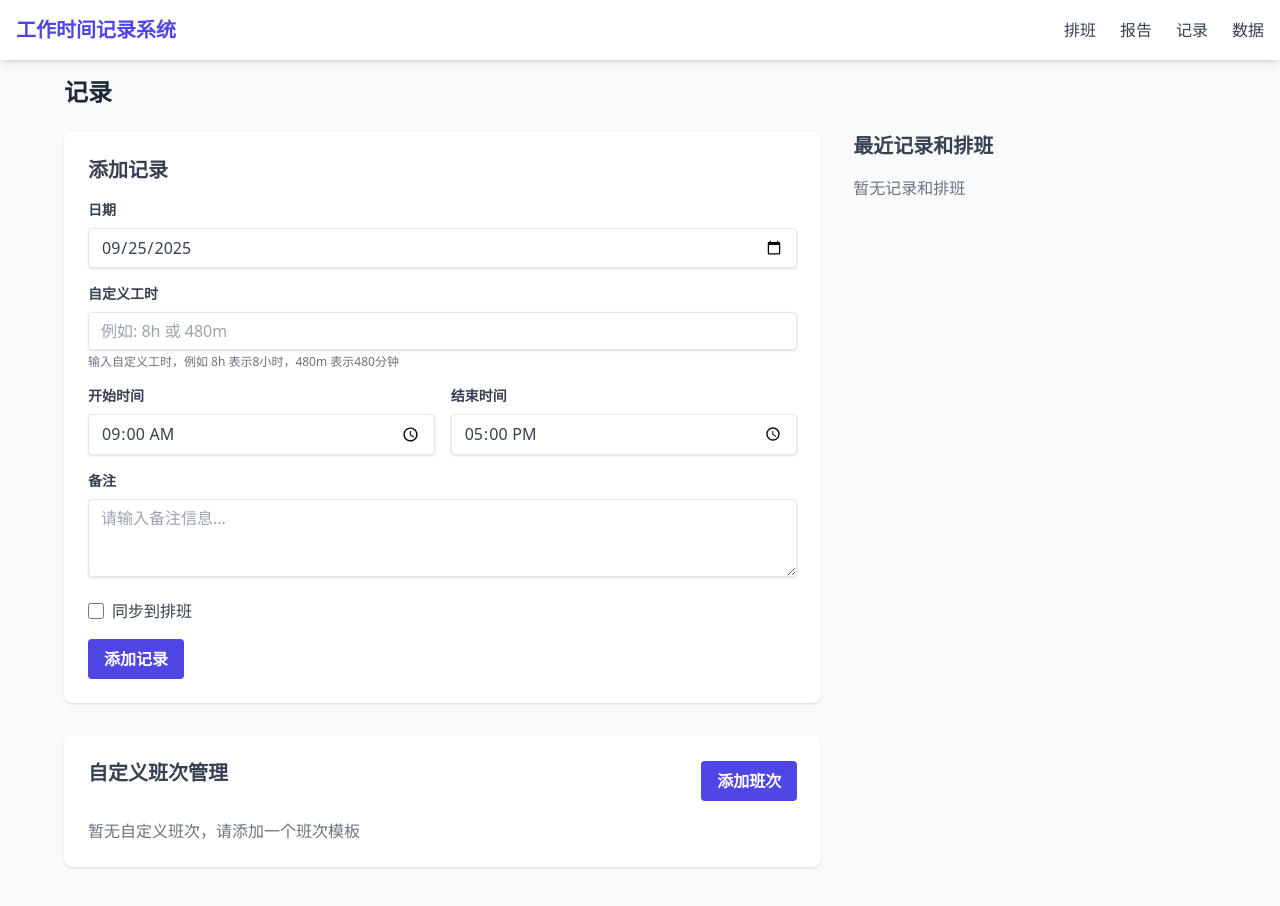
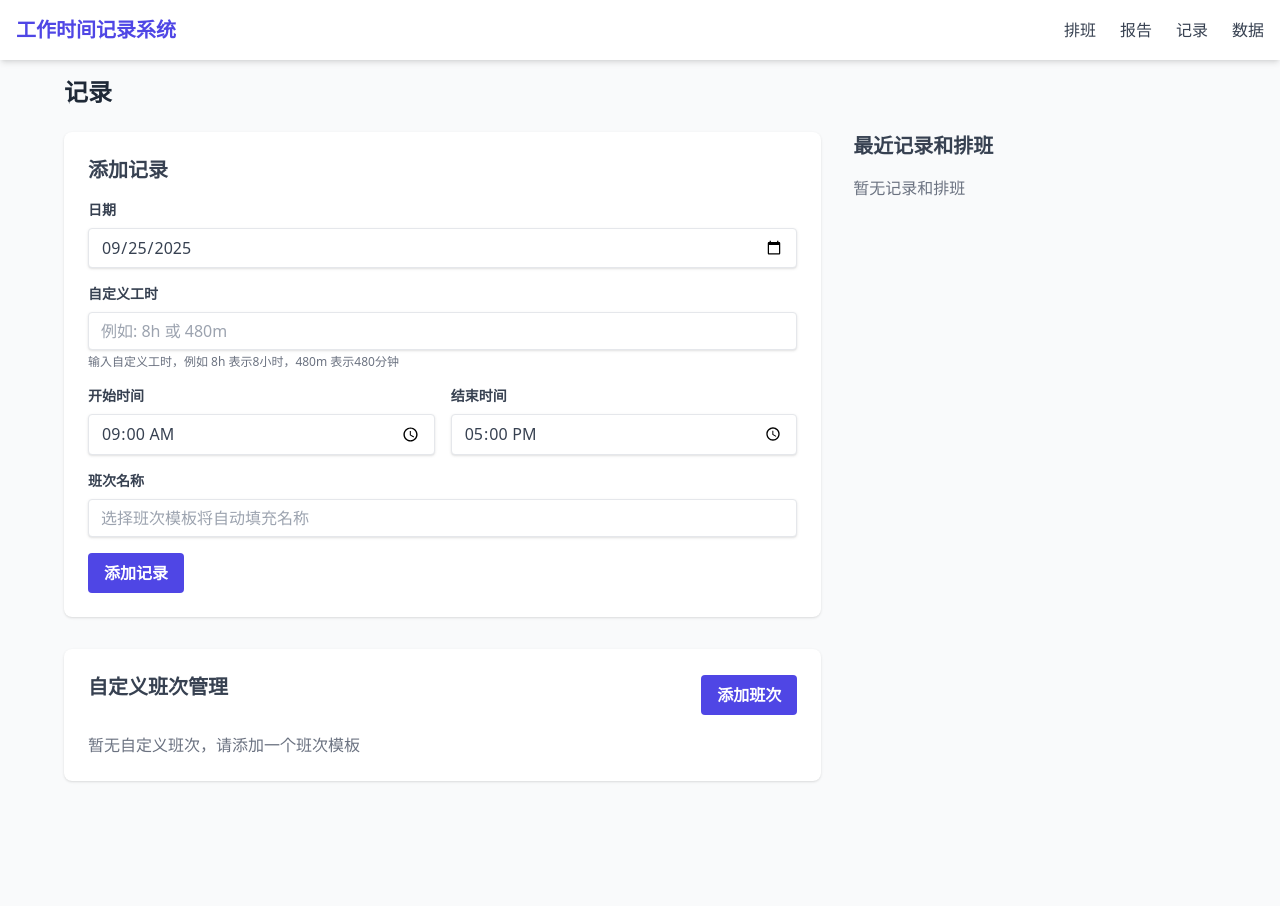
Before and after one commit to JiuWang95/workcum, a React (Vite) app: page / in a window 1280 px wide. After the commit the page ends 821 px from the top, so only its background shows below. Built offline with nearby package versions, Linux system fonts and the light colour scheme.

Commit message:
feat(时间记录表单): 添加班次名称字段并移除同步到日程功能
- 在翻译文件中添加班次名称相关字段
- 移除时间记录表单中的同步到日程功能及相关代码
- 将备注输入框改为班次名称输入框

```diff
--- a/src/components/TimeEntryForm.jsx
+++ b/src/components/TimeEntryForm.jsx
@@ -8,7 +8,6 @@ const TimeEntryForm = ({ onAddEntry }) => {
   const [startTime, setStartTime] = useState('09:00');
   const [endTime, setEndTime] = useState('17:00');
   const [notes, setNotes] = useState('');
-  const [syncToSchedule, setSyncToSchedule] = useState(false);
   const [shifts, setShifts] = useState([]);
   const [selectedShift, setSelectedShift] = useState('');
   const [customDuration, setCustomDuration] = useState('');
@@ -72,41 +71,13 @@ const TimeEntryForm = ({ onAddEntry }) => {
 
     onAddEntry(newEntry);
 
-    // Sync to schedule if requested
-    if (syncToSchedule) {
-      syncEntryToSchedule(newEntry);
-    }
-
     // Reset form
     setNotes('');
-    setSyncToSchedule(false);
     setSelectedShift('');
     setCustomDuration('');
   };
 
-  const syncEntryToSchedule = (entry) => {
-    // Load existing schedules from localStorage
-    const savedSchedules = JSON.parse(localStorage.getItem('schedules') || '[]');
 
-    // Create a new schedule task based on the time entry
-    const newSchedule = {
-      id: Date.now().toString() + '_schedule',
-      title: t('time_entry.entry') + ': ' + (entry.notes || t('time_entry.entry')),
-      notes: entry.notes || '',
-      date: entry.date,
-      startTime: entry.startTime,
-      endTime: entry.endTime
-    };
-
-    // Add the new schedule to the list
-    const updatedSchedules = [...savedSchedules, newSchedule];
-
-    // Save updated schedules to localStorage
-    localStorage.setItem('schedules', JSON.stringify(updatedSchedules));
-
-    // Show confirmation
-    alert(t('time_entry.sync_success'));
-  };
 
   const handleShiftChange = (e) => {
     const shiftId = e.target.value;
@@ -219,28 +190,16 @@ const TimeEntryForm = ({ onAddEntry }) => {
 
         <div className="mb-4">
           <label className="block text-gray-700 text-sm font-bold mb-2" htmlFor="notes">
-            {t('time_entry.notes')}
+            {t('time_entry.shift_name')}
           </label>
-          <textarea
+          <input
+            type="text"
             id="notes"
             value={notes}
             onChange={(e) => setNotes(e.target.value)}
             className="shadow appearance-none border rounded w-full py-2 px-3 text-gray-700 leading-tight focus:outline-none focus:shadow-outline"
-            rows="3"
-            placeholder={t('time_entry.notes_placeholder')}
+            placeholder={t('time_entry.shift_name_placeholder')}
           />
-        </div>
-
-        <div className="mb-4">
-          <label className="flex items-center">
-            <input
-              type="checkbox"
-              checked={syncToSchedule}
-              onChange={(e) => setSyncToSchedule(e.target.checked)}
-              className="form-checkbox h-4 w-4 text-indigo-600 transition duration-150 ease-in-out"
-            />
-            <span className="ml-2 text-gray-700">{t('time_entry.sync_to_schedule')}</span>
-          </label>
         </div>
 
         <div className="flex items-center justify-between">
--- a/src/locales/en/translation.json
+++ b/src/locales/en/translation.json
@@ -48,6 +48,8 @@
     },
     "duration": "Hours",
     "notes": "Notes",
+    "shift_name": "Shift Name",
+    "shift_name_placeholder": "Selecting a shift template will auto-fill the name",
     "add_entry": "Add Time Entry",
     "edit_entry": "Edit Time Entry",
     "delete_confirm": "Are you sure you want to delete this time entry?",
--- a/src/locales/zh/translation.json
+++ b/src/locales/zh/translation.json
@@ -16,6 +16,8 @@
     "duration": "小时",
     "notes": "备注",
     "notes_placeholder": "请输入备注信息...",
+    "shift_name": "班次名称",
+    "shift_name_placeholder": "选择班次模板将自动填充名称",
     "add_entry": "添加记录",
     "entry": "时间记录",
     "validation": {
```
